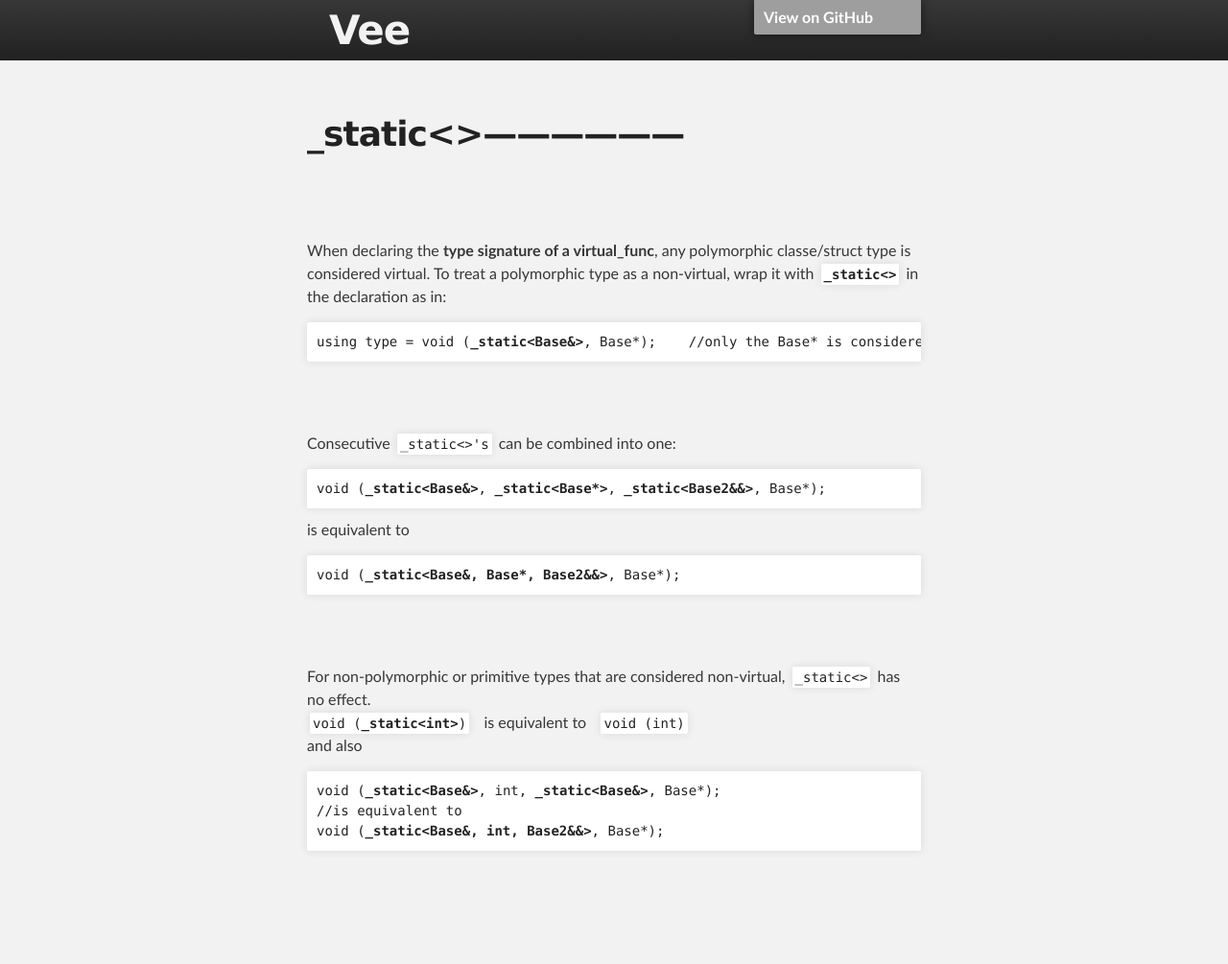
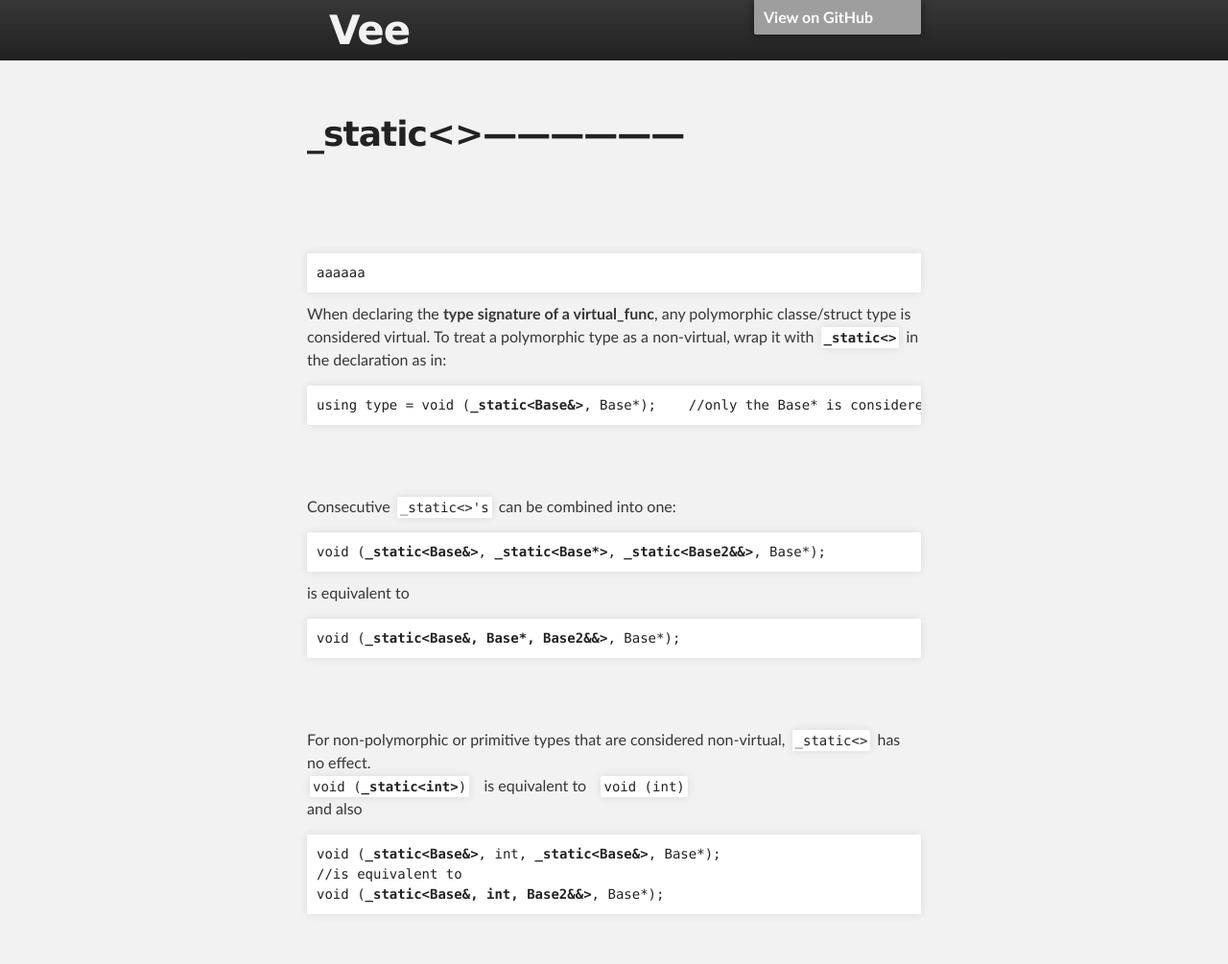
Before and after one commit to tmp2tmp/eee, a Jekyll site: the page built from docs/static.md, in a window 1280 px wide. Shown: the whole page at 96% size. Built offline with Jekyll 4.4.1, drawn with Linux system fonts in a browser that asks for light colours; our own code applies the rules of GitHub Pages for plain Markdown files; the repository's description, which GitHub fills in, is left out; before the commit the page ends 939 px from its top, so only the background shows below that; grey boxes are pictures that could not be loaded.

Commit message:
Update static.md

````diff
--- a/docs/static.md
+++ b/docs/static.md
@@ -2,12 +2,13 @@
 &nbsp;
 &nbsp;
 &nbsp;
+<pre>aaaaaa</pre>
 When declaring the **type signature of a virtual_func**,
 any polymorphic classe/struct type is considered virtual.
 To treat a polymorphic type as a non-virtual, wrap it with **```_static<>```** in the declaration as in:
 
 
-<pre class=_code>using type = void (<strong>_static&lt;Base&&gt;</strong>, Base*);    <i>//only the Base* is considered virtual</i></pre>
+<pre>using type = void (<strong>_static&lt;Base&&gt;</strong>, Base*);    <i>//only the Base* is considered virtual</i></pre>
 
 &nbsp;
 &nbsp;
````
